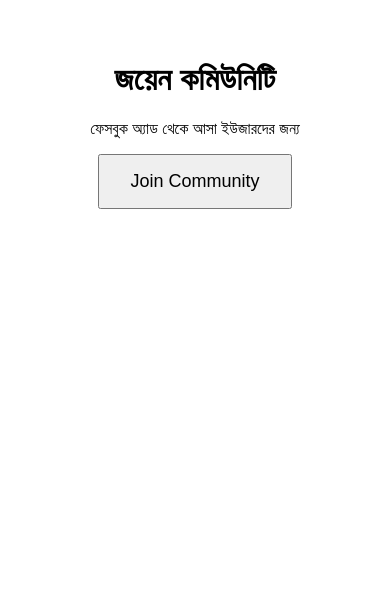
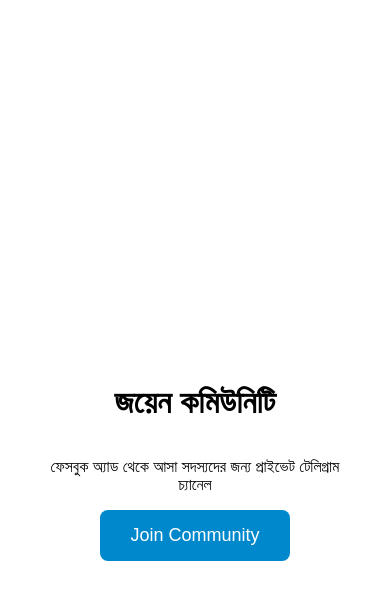
Before and after one commit to kamilhussen24/telegram-tracking-system, a Next.js app: page / in a window 390 px wide. Shown: the top 600 px of the page. Built offline with nearby package versions, Linux system fonts and the light colour scheme.

Commit message:
Last Sync: 2026-04-29 00:42 (Mobile)

```diff
--- a/app/page.js
+++ b/app/page.js
@@ -1,34 +1,67 @@
 'use client';
 import { useSearchParams } from 'next/navigation';
-import { useState } from 'react';
+import { useState, Suspense } from 'react';
 
-export default function Home() {
+function JoinButton() {
   const searchParams = useSearchParams();
   const fbclid = searchParams.get('fbclid');
   const [loading, setLoading] = useState(false);
 
   const handleJoin = async () => {
     setLoading(true);
+    try {
       const res = await fetch('/api/create-link', {
         method: 'POST',
         headers: { 'Content-Type': 'application/json' },
         body: JSON.stringify({ fbclid }),
       });
+
       const { invite_link } = await res.json();
       window.location.href = invite_link;
+    } catch (err) {
+      alert('কিছু সমস্যা হয়েছে। আবার চেষ্টা করুন।');
+    } finally {
+      setLoading(false);
+    }
   };
 
   return (
-    <div style={{ padding: 40, textAlign: 'center', fontFamily: 'sans-serif' }}>
-      <h1>জয়েন কমিউনিটি</h1>
-      <p>ফেসবুক অ্যাড থেকে আসা ইউজারদের জন্য</p>
     <button
       onClick={handleJoin}
       disabled={loading}
-        style={{ padding: '15px 30px', fontSize: '18px', cursor: 'pointer' }}
+      style={{
+        padding: '15px 30px',
+        fontSize: '18px',
+        cursor: 'pointer',
+        background: '#0088cc',
+        color: 'white',
+        border: 'none',
+        borderRadius: '8px'
+      }}
     >
       {loading ? 'লোডিং...' : 'Join Community'}
     </button>
+  );
+}
+
+export default function Home() {
+  return (
+    <div style={{
+      padding: 40,
+      textAlign: 'center',
+      fontFamily: 'sans-serif',
+      minHeight: '100vh',
+      display: 'flex',
+      flexDirection: 'column',
+      alignItems: 'center',
+      justifyContent: 'center'
+    }}>
+      <h1>জয়েন কমিউনিটি</h1>
+      <p>ফেসবুক অ্যাড থেকে আসা সদস্যদের জন্য প্রাইভেট টেলিগ্রাম চ্যানেল</p>
+
+      <Suspense fallback={<div>লোডিং...</div>}>
+        <JoinButton />
+      </Suspense>
     </div>
   );
 }
```
Also changed, not shown: app/loading.js (added, +12 -0 lines). Lines whose indentation alone changed are shown as unchanged.
